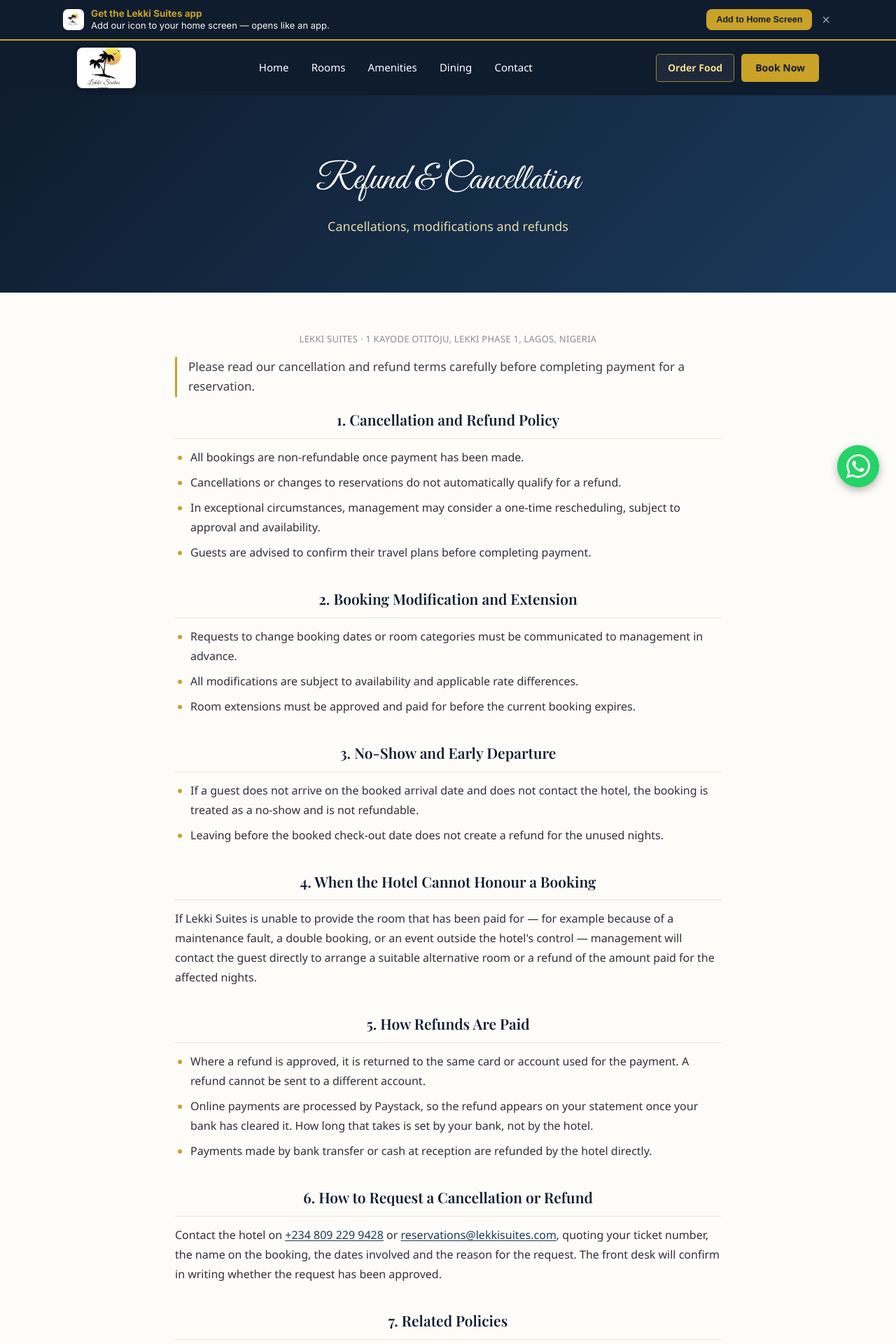
After one commit to K-LAWRENCE1/lekkisuites, a Flask app: page /refund in a window 1280 px wide. The commit adds this page. Shown: the top 1920 px of the page at 70% size. Run offline with Flask 3, Linux system fonts and the light colour scheme; some libraries are stand-ins or nearby versions.

Commit message:
add refund and cancellation policy page

```diff
--- a/app.py
+++ b/app.py
@@ -664,7 +664,7 @@ def robots_txt():
 @app.route("/sitemap.xml")
 def sitemap_xml():
     pages = ["/", "/rooms", "/amenities", "/dining", "/contact", "/book", "/ticket",
-             "/terms", "/privacy"]
+             "/terms", "/privacy", "/refund"]
     parts = ['<?xml version="1.0" encoding="UTF-8"?>',
              '<urlset xmlns="http://www.sitemaps.org/schemas/sitemap/0.9">']
     for page in pages:
@@ -682,6 +682,13 @@ def terms():
 @app.route("/privacy")
 def privacy():
     return render_template("privacy.html")
+
+
+# fix73: Paystack's activation review asks for a separate Refund and Cancellation
+# policy, not just a section inside the booking terms.
+@app.route("/refund")
+def refund():
+    return render_template("refund.html")
 
 
 # ===== PWA (fix36): manifest + service worker served from the site root =====
--- a/templates/base.html
+++ b/templates/base.html
@@ -84,6 +84,7 @@
                 <a href="{{ url_for('ticket') }}">Check Ticket</a><br>
                 <a href="{{ url_for('terms') }}">Booking Policy</a><br>
                 <a href="{{ url_for('privacy') }}">Privacy Policy</a><br>
+                <a href="{{ url_for('refund') }}">Refund Policy</a><br>
                 <a href="{{ url_for('contact') }}">Contact</a>
             </div>
             <div>
--- /dev/null
+++ b/templates/refund.html
@@ -0,0 +1,80 @@
+{% extends "base.html" %}
+{% block title %}Refund &amp; Cancellation Policy | Lekki Suites{% endblock %}
+
+{% block content %}
+
+{% include "legal_styles.html" %}
+
+    <section class="page-hero">
+        <h1>Refund &amp; Cancellation</h1>
+        <p>Cancellations, modifications and refunds</p>
+    </section>
+
+    <section class="legal">
+        <div class="legal-wrap">
+
+            <p class="legal-meta">Lekki Suites &middot; 1 Kayode Otitoju, Lekki Phase 1, Lagos, Nigeria</p>
+
+            <p class="legal-lead">Please read our cancellation and refund terms carefully before completing payment
+                for a reservation.</p>
+
+            <h2>1. Cancellation and Refund Policy</h2>
+            <ul>
+                <li>All bookings are non-refundable once payment has been made.</li>
+                <li>Cancellations or changes to reservations do not automatically qualify for a refund.</li>
+                <li>In exceptional circumstances, management may consider a one-time rescheduling, subject to
+                    approval and availability.</li>
+                <li>Guests are advised to confirm their travel plans before completing payment.</li>
+            </ul>
+
+            <h2>2. Booking Modification and Extension</h2>
+            <ul>
+                <li>Requests to change booking dates or room categories must be communicated to management in
+                    advance.</li>
+                <li>All modifications are subject to availability and applicable rate differences.</li>
+                <li>Room extensions must be approved and paid for before the current booking expires.</li>
+            </ul>
+
+            <h2>3. No-Show and Early Departure</h2>
+            <ul>
+                <li>If a guest does not arrive on the booked arrival date and does not contact the hotel, the booking
+                    is treated as a no-show and is not refundable.</li>
+                <li>Leaving before the booked check-out date does not create a refund for the unused nights.</li>
+            </ul>
+
+            <h2>4. When the Hotel Cannot Honour a Booking</h2>
+            <p>If Lekki Suites is unable to provide the room that has been paid for &mdash; for example because of a
+                maintenance fault, a double booking, or an event outside the hotel's control &mdash; management will
+                contact the guest directly to arrange a suitable alternative room or a refund of the amount paid for
+                the affected nights.</p>
+
+            <h2>5. How Refunds Are Paid</h2>
+            <ul>
+                <li>Where a refund is approved, it is returned to the same card or account used for the payment.
+                    A refund cannot be sent to a different account.</li>
+                <li>Online payments are processed by Paystack, so the refund appears on your statement once your bank
+                    has cleared it. How long that takes is set by your bank, not by the hotel.</li>
+                <li>Payments made by bank transfer or cash at reception are refunded by the hotel directly.</li>
+            </ul>
+
+            <h2>6. How to Request a Cancellation or Refund</h2>
+            <p>Contact the hotel on <a href="tel:+2348092299428">+234 809 229 9428</a> or
+                <a href="mailto:reservations@lekkisuites.com">reservations@lekkisuites.com</a>, quoting your ticket
+                number, the name on the booking, the dates involved and the reason for the request. The front desk
+                will confirm in writing whether the request has been approved.</p>
+
+            <h2>7. Related Policies</h2>
+            <p>This page should be read together with our Booking Policy, which covers check-in and check-out times,
+                identification, hotel rules and guest conduct.</p>
+
+            <p class="legal-sign"><strong>Lekki Suites Management</strong><br>
+                Lekki Phase 1, Lagos, Nigeria.</p>
+
+            <p class="legal-next">See also:
+                <a href="{{ url_for('terms') }}">Booking Policy</a> &middot;
+                <a href="{{ url_for('privacy') }}">Privacy Policy</a></p>
+
+        </div>
+    </section>
+
+{% endblock %}
```
